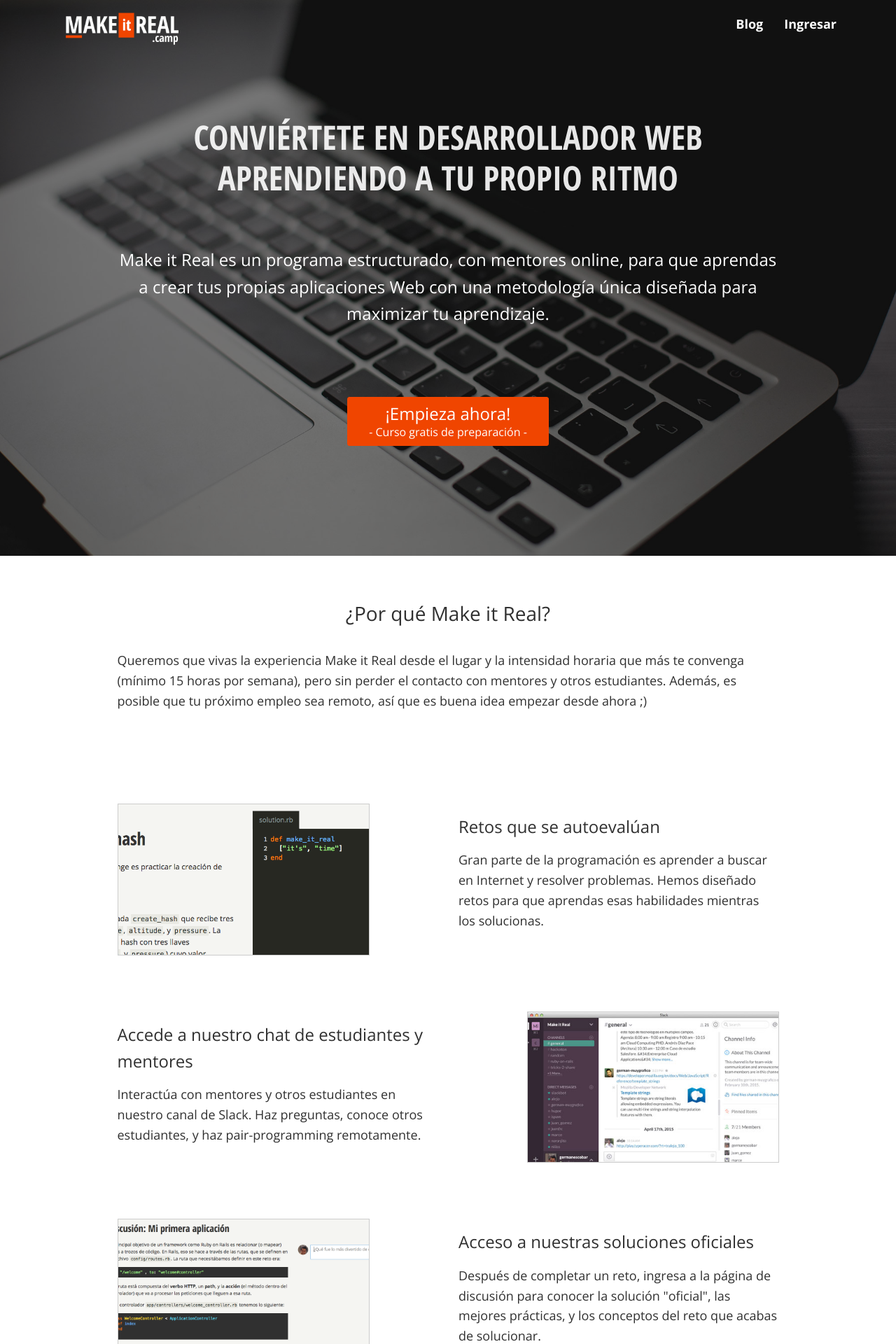
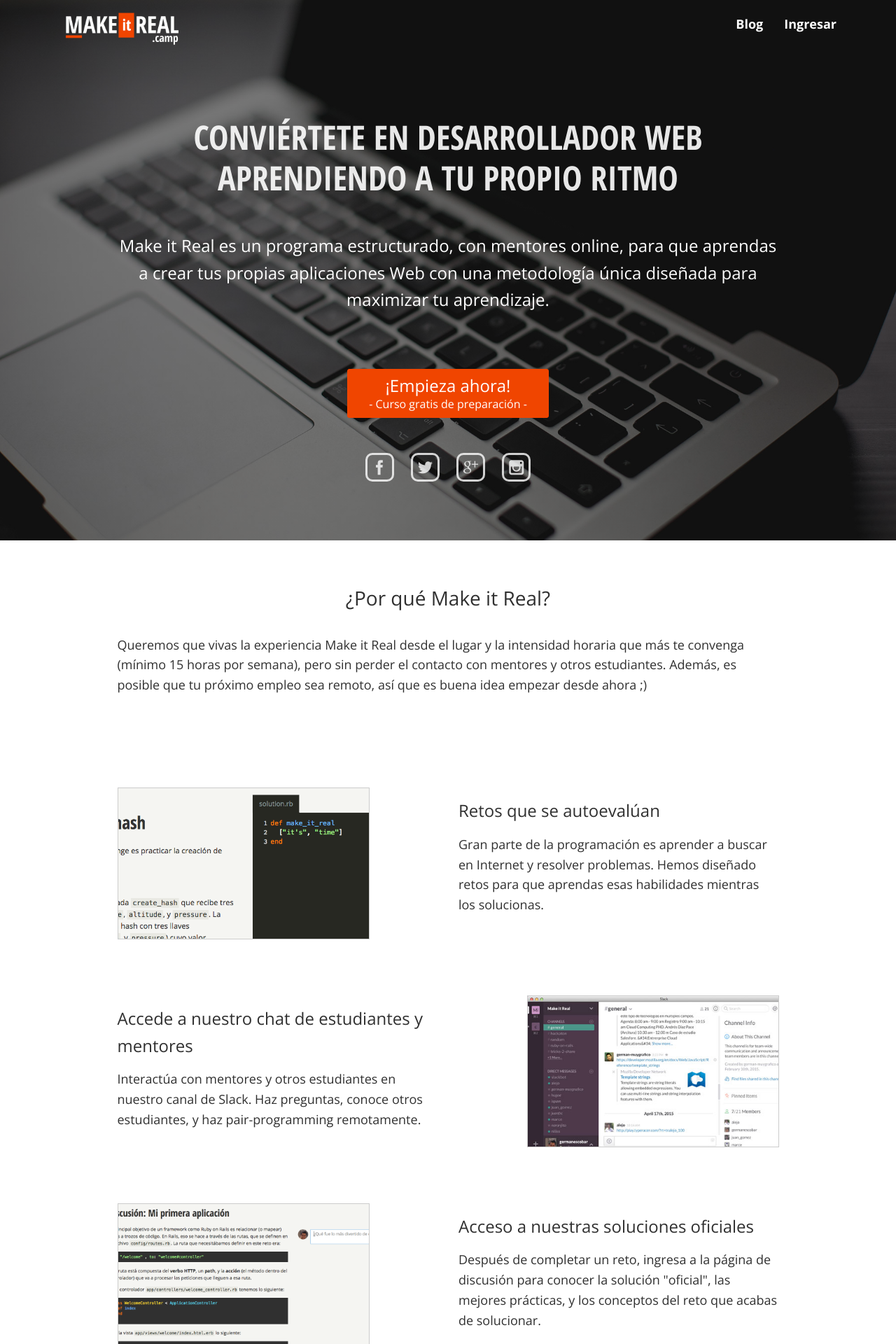
Before and after one commit to simonhoyos/blog, a Jekyll site: the page built from index.html, in a window 1280 px wide. Shown: the top 1920 px of the page at 70% size. Built offline with Jekyll 4.4.1, drawn with Linux system fonts in a browser that asks for light colours; nearby versions of some CDN libraries.

Commit message:
Add social buttons

```diff
--- a/css/style.scss
+++ b/css/style.scss
@@ -180,9 +180,11 @@
 
   .sn {
     text-align: center;
-    padding-bottom: 60px;
+    margin-top: 30px;
 
-    @media (min-width: $screen-md-min) { padding-bottom: 100px; }
+    @media (min-width: $screen-md-min) {
+      margin-top: 60px;
+    }
 
     span {
       color: white;
@@ -227,11 +229,11 @@
   background-size: cover;
 
   .sub-leading {
-    margin-top: 40px;
-    margin-bottom: 60px;
+    margin-top: 20px;
+    margin-bottom: 40px;
   }
 
-  .more { margin-top: 150px; }
+  .more { margin-top: 80px; }
 }
 
 .section {
--- a/index.html
+++ b/index.html
@@ -45,6 +45,17 @@
         <div class="col-sm-12 text-center">
           <a href="http://start.makeitreal.camp/signup" class="btn btn-primary btn-lg btn-main">¡Empieza ahora! <small>- Curso gratis de preparación -</small></a>
           <div class="secret hidden">HcUy6Re2LLBRtj</div>
+        </div>
+      </div>
+
+      <div class="row">
+        <div class="col-sm-12">
+          <div class="sn">
+            <a href="https://facebook.com/makeitrealcamp" target="_blank"><span class="icon icon-facebook"></span></a>
+            <a href="https://twitter.com/makeitrealcamp" target="_blank"><span class="icon icon-twitter"></span></a>
+            <a href="https://plus.google.com/106312898224365278368" rel="publisher" target="_blank"><span class="icon icon-googleplus"></span></a>
+            <a href="http://instagram.com/makeitrealcamp" target="_blank"><span class="icon icon-instagram"></span></a>
+          </div>
         </div>
       </div>
 
```
Also changed, not shown: css/style.css.
